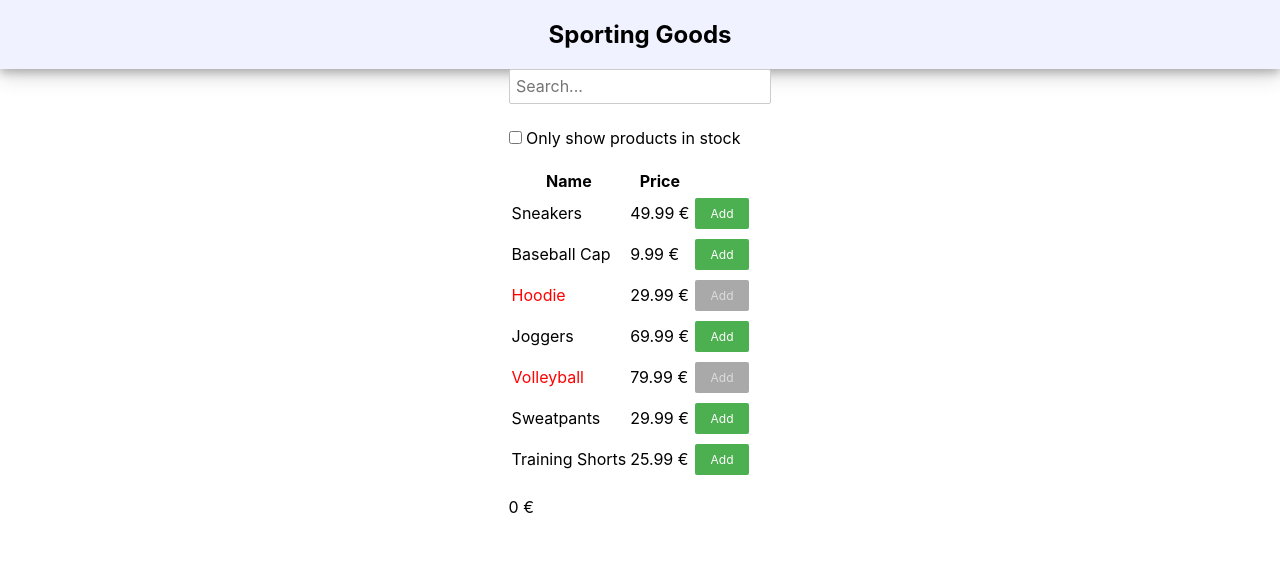
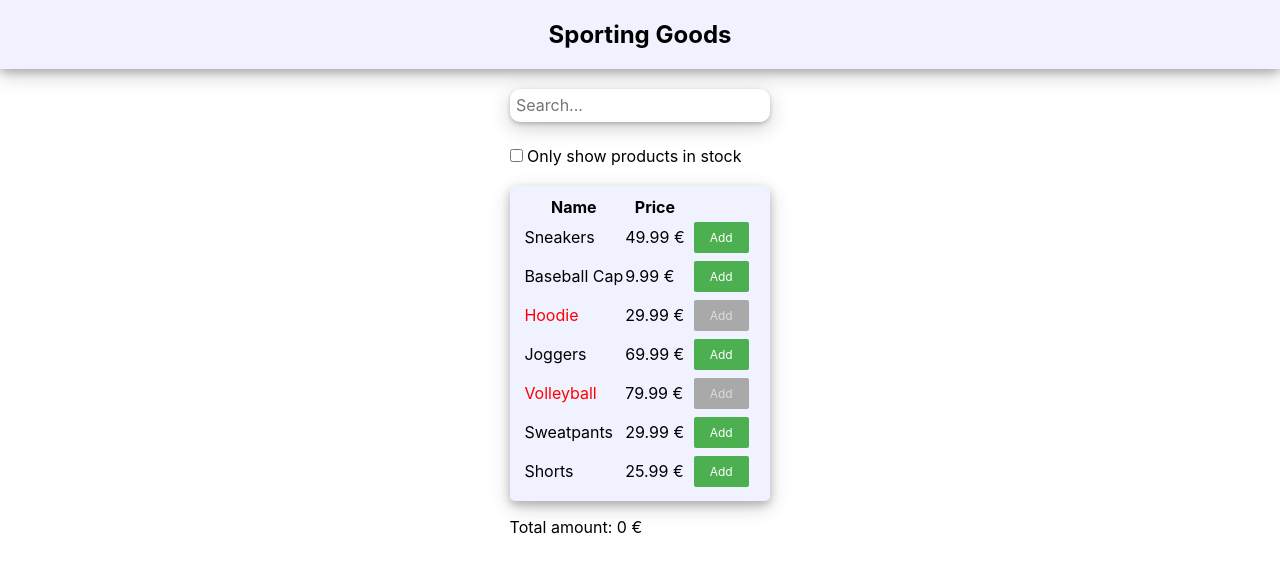
Before and after one commit to Karelus/react-online-store-ui, a React (Create React App) app: page / in a window 1280 px wide. Shown: the top 572 px of the page. Built offline with nearby package versions, Linux system fonts and the light colour scheme.

Commit message:
added styling

```diff
--- a/src/App.css
+++ b/src/App.css
@@ -1,3 +1,16 @@
+.productTable {
+  background-color: #F0F3FF;
+  padding: 10px;
+  border-radius: 5px;
+  box-shadow: 0 4px 8px 0 rgba(0, 0, 0, 0.2), 0 6px 20px 0 rgba(0, 0, 0, 0.19);
+  margin: auto;
+}
+
+table {
+  margin: auto;
+  border-collapse: collapse;
+}
+
 .container {
   display: flex;
   flex-wrap: wrap;
@@ -5,64 +18,22 @@
   justify-content: space-evenly;
 }
 
-.productTableContainer {
-  height: auto;
-  margin-top: 30px;
+.green-button {
+  background-color: #4CAF50; /* Green */
+  border: none;
+  color: white;
+  padding: 8px 16px;
+  text-align: center;
+  text-decoration: none;
+  display: inline-block;
+  font-size: 12px;
+  margin: 4px 8px;
+  transition-duration: 0.4s;
+  cursor: pointer;
 }
 
-.productContainer {
-  text-align: center;
-  background-color: #F0F3FF;
-  margin-top: 30px;
-  box-shadow: 0 4px 8px 0 rgba(0, 0, 0, 0.2), 0 6px 20px 0 rgba(0, 0, 0, 0.19);
-  padding: 10px;
-  width: 100%;
-}
-
-.shoppingCartContainer {
-  width: 30%;
-  height: auto;
-  margin-top: 30px;
-}
-
-.shoppingContainer {
-  text-align: center;
-  background-color: #F0F3FF;
-  margin-top: 30px;
-  box-shadow: 0 4px 8px 0 rgba(0, 0, 0, 0.2), 0 6px 20px 0 rgba(0, 0, 0, 0.19);
-  padding: 10px;
-  width: 100%;
-}
-
-.product {
-  display: flex;
-  align-items: center;
-  justify-content: space-between;
-  margin: 10px;
-}
-
-.productInnerContainer {
-  display: flex;
-  background-color: white;
-  width: 80%;
-  height: 100px;
-  align-items: center;
-  padding: 10px;
-}
-
-.productImage {
-  width: 20%;
-  height: auto;
-  min-width: 100px;
-}
-
-.productText {
-  width: 80%;
-  text-align: center;
-}
-
-.green-button {
-  background-color: #4CAF50; /* Green */
+.red-button {
+  background-color: red; /* Green */
   border: none;
   color: white;
   padding: 8px 16px;
@@ -84,7 +55,7 @@
   text-decoration: none;
   display: inline-block;
   font-size: 12px;
-  margin: 4px 2px;
+  margin: 4px 8px;
   transition-duration: 0.4s;
 }
 
@@ -98,3 +69,29 @@ input, button, select, textarea {
 	border: 1px solid #ccc;
 	border-radius: 2px;
 }
+
+.searchBox {
+  border-radius: 10px !important;
+  border: none;
+  margin-top: 20px;
+  box-shadow: 0 2px 4px 0 rgba(0, 0, 0, 0.2), 0 6px 20px 0 rgba(0, 0, 0, 0.19);
+}
+
+.emptyButton {
+  background-color: #4CAF50; /* Green */
+  border: none;
+  color: white;
+  padding: 8px 16px;
+  text-align: center;
+  text-decoration: none;
+  display: inline-block;
+  font-size: 12px;
+  margin: 4px 2px;
+  transition-duration: 0.4s;
+  cursor: pointer;
+}
+
+form {
+  display: flex;
+  flex-direction: column;
+}
--- a/src/App.js
+++ b/src/App.js
@@ -11,7 +11,7 @@ function App() {
     { price: 69.99, stocked: true, name: 'Joggers'},
     { price: 79.99, stocked: false, name: 'Volleyball'},
     { price: 29.99, stocked: true, name: 'Sweatpants'},
-    { price: 25.99, stocked: true, name: 'Training Shorts'},
+    { price: 25.99, stocked: true, name: 'Shorts'}
   ];
 
   return (
--- a/src/components/FilterableProductsTable.js
+++ b/src/components/FilterableProductsTable.js
@@ -48,14 +48,14 @@ class FilterableProductsTable extends React.Component {
 
     renderCartButton() {
       if (this.state.totalAmount > 0) {
-        return <button onClick={this.handleEmptyButtonClick}>Empty Cart</button>;
+        return <button className="red-button" onClick={this.handleEmptyButtonClick}>Empty Cart</button>;
       }
       return null;
     }
 
     render() {
       return (
-        <div>
+        <div className="productContainer">
           <SearchBar
             filterText={this.state.filterText}
             inStockOnly={this.state.inStockOnly}
@@ -68,7 +68,7 @@ class FilterableProductsTable extends React.Component {
             inStockOnly={this.state.inStockOnly}
             onAddButtonClick={this.handleAddButtonClick}
           />
-          <p>{this.state.totalAmount} €</p>
+          <p>Total amount: {this.state.totalAmount} €</p>
           { this.renderCartButton() }
         </div>
       );
--- a/src/components/Product.js
+++ b/src/components/Product.js
@@ -1,5 +1,4 @@
 import React from 'react';
-import productImage from '../images/sneaker1.svg';
 class Product extends React.Component {
 
     constructor(props) {
@@ -20,7 +19,7 @@ class Product extends React.Component {
             </span>;
 
         const addButton = <button className="green-button" onClick={this.onAddButtonClick}>Add</button>;
-        const disabledButton = <button className="disabled-button" onClick={this.onAddButtonClick} disabled>Add</button>;
+        const disabledButton = <button className="disabled-button" disabled onClick={this.onAddButtonClick} disabled>Add</button>;
 
         return (
             <tr>
--- a/src/components/ProductsTable.js
+++ b/src/components/ProductsTable.js
@@ -35,15 +35,15 @@ import Product from './Product';
       });
 
       return (
-        <div>
-          <table>
+        <div className="productTable">
+          <table className="table">
             <thead>
               <tr>
                 <th>Name</th>
                 <th>Price</th>
               </tr>
             </thead>
-            <tbody>{rows}</tbody>
+            <tbody className="tableBody">{rows}</tbody>
           </table>
         </div>
       );
--- a/src/components/SearchBar.js
+++ b/src/components/SearchBar.js
@@ -23,6 +23,7 @@ class SearchBar extends React.Component {
             placeholder="Search..."
             value={this.props.filterText}
             onChange={this.handleFilterTextChange}
+            className="searchBox"
             />
           <p>
             <input
```
